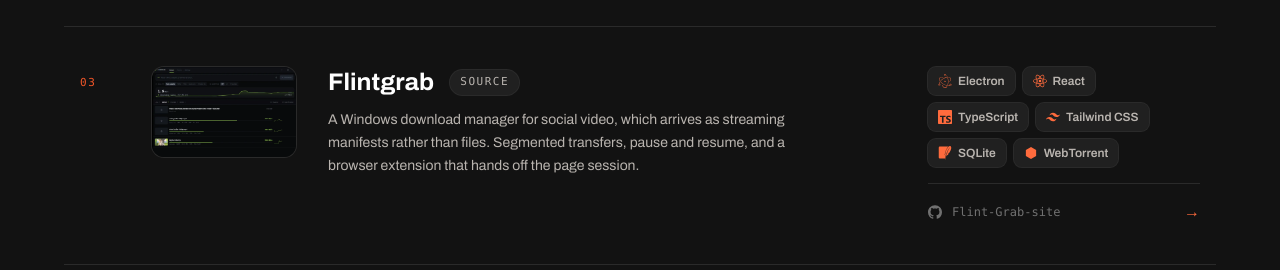
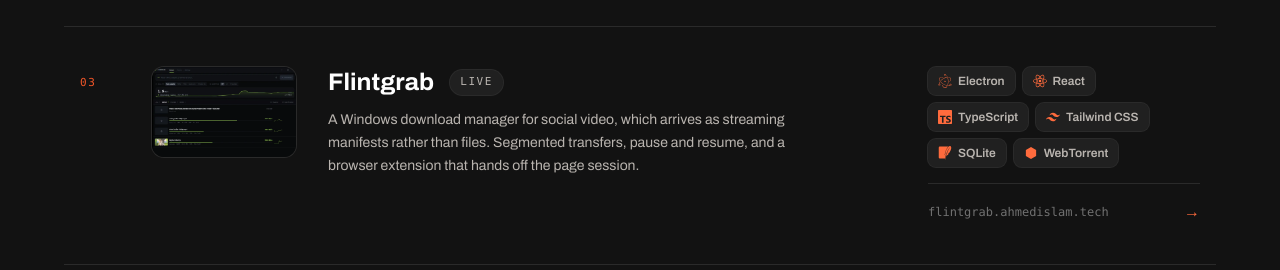
Before and after one commit to Ahmed-Islam-AI/Ahmed-Islam-Portfolio, a React (Vite) app: page /projects in a window 1280 px wide. Shown: the part 764-1034 px from the top of the page. Built offline with nearby package versions, Linux system fonts and the light colour scheme.

Commit message:
Link the Flintgrab card to its live site
Flintgrab is deployed at flintgrab.ahmedislam.tech, so its card is LIVE and
opens the site instead of the Flint-Grab-site repo.

```diff
--- a/src/data/projects.ts
+++ b/src/data/projects.ts
@@ -135,25 +135,23 @@ export const PROJECTS: Project[] = [
      * Added 2026-09-20 on Ahmed's instruction, taking `ppe-safety`'s place in
      * `FEATURED` (that project stays in the list, it just isn't featured).
      *
-     * **`SOURCE`, not `LIVE` — checked, don't "fix" it.** The site's own
-     * `og:url` says `https://flintgrab.com/`, but that domain **does not
-     * resolve**: `nslookup` returns NXDOMAIN and curl can't resolve the host,
-     * for the apex and `www` alike. So the product is built and has a signed
-     * installer, but there is nothing deployed to link a visitor to. The
-     * marketing-site repo IS public (verified HTTP 200), so that is the honest
-     * destination. **The moment flintgrab.com resolves, this becomes `LIVE`
-     * with the site as `href` — that's a strictly better card.**
+     * **`LIVE` since 2026-11-13, at `flintgrab.ahmedislam.tech`.** The
+     * `Flint-Grab-site` repo deploys there through GitHub Pages, and its
+     * Download button serves the installer from that repo's `v0.1.0` release.
+     * Until then the card was `SOURCE` and linked the repo, because the site's
+     * own domain, `flintgrab.com`, was never registered. If it ever is, move
+     * `href` there.
      *
      * The desktop app itself is closed source (`UNLICENSED` in its
      * package.json, "proprietary" in its README), so there is no app repo to
-     * point at. `Flint-Grab-site` is the public artefact.
+     * point at.
      *
      * This is also the first **web/desktop** entry in a gallery that was
      * otherwise all AI/ML — the content gap CLAUDE.md has been flagging, since
      * `services.ts` sells web development with nothing behind it in the gallery.
      */
-    status: 'SOURCE',
-    href: 'https://github.com/Ahmed-Islam-AI/Flint-Grab-site',
+    status: 'LIVE',
+    href: 'https://flintgrab.ahmedislam.tech',
     /**
      * Read off the product's own `index.html` meta description and the app
      * README's opening line, both written by Ahmed. Not paraphrased loosely —
@@ -383,7 +381,7 @@ export const destinationOf = (project: Project) =>
  * six of the seven entries, so `truncate` ate the only part that said anything.
  * The GitHub mark beside the label already carries which host it is.
  *
- * The one live site keeps its host, which is the useful thing there.
+ * A live site keeps its host, which is the useful thing there.
  */
 export function urlLabel(href: string) {
   const url = new URL(href)
```
Also changed, not shown: 1 other file (tests, documents, lock files or other folders).
